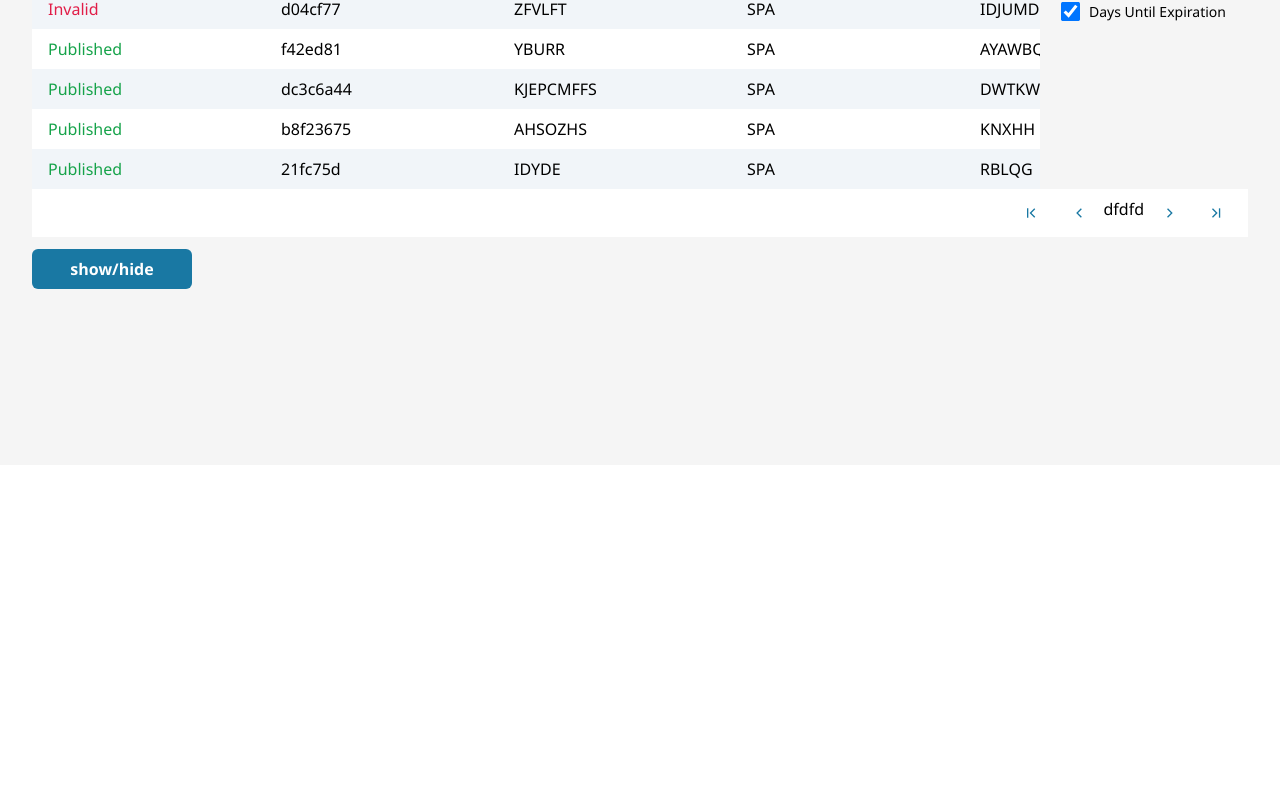
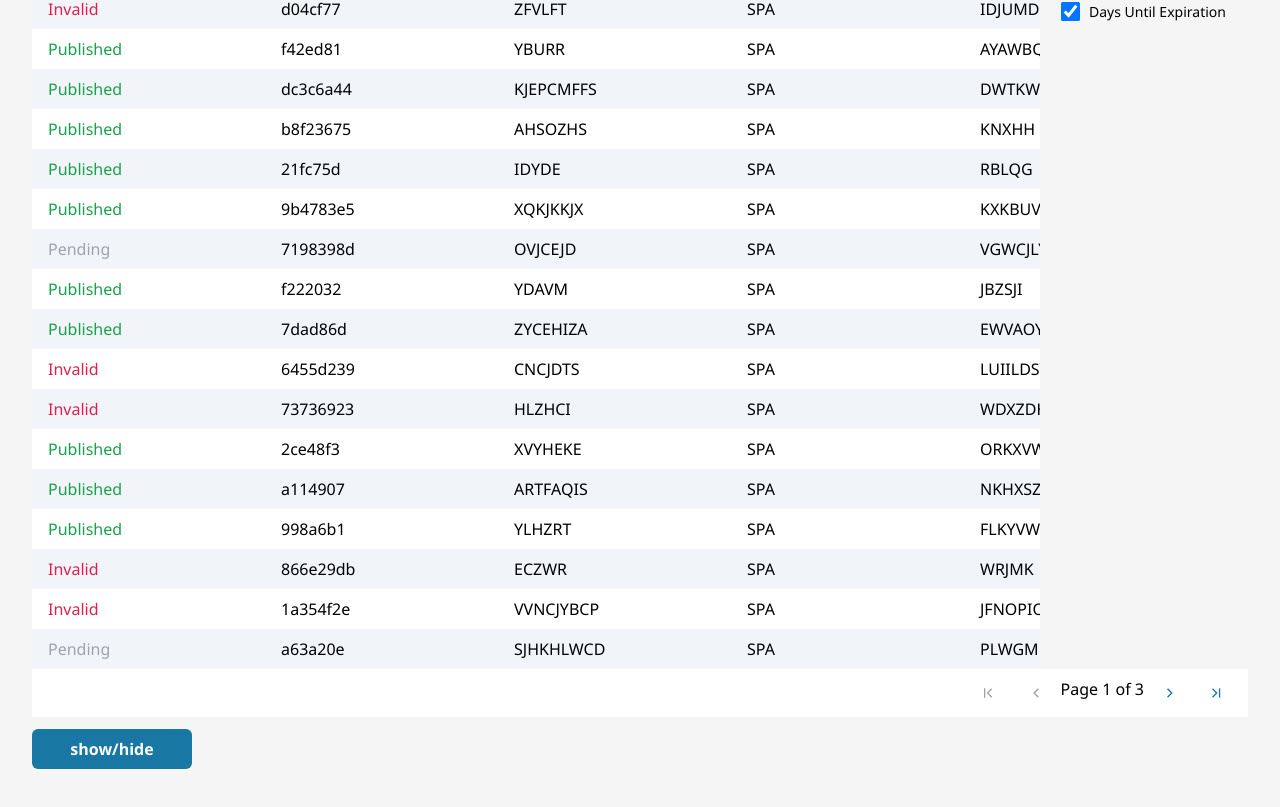
Before and after one commit to haizzten/2nd-exam, a React (Create React App) app: page / in a window 1280 px wide. Shown: the part 1103-1910 px from the top of the page. Before the commit the page ends 1568 px from the top, so only its background shows below. Built offline with nearby package versions, Linux system fonts and the light colour scheme.

Commit message:
Completed the Paging component

```diff
--- a/src/components/Button/index.jsx
+++ b/src/components/Button/index.jsx
@@ -2,6 +2,7 @@ function Button({ bgColor = "bg-button", children, ...props }) {
     return (
         <>
             <button
+                disabled={props.dis}
                 onClick={props.onClick}
                 className={`rounded-md bg-button hover:saturate-150 active:bg-sky-800 my-3 h-10 w-40 text-white font-semibold transform duration-200`}
             >
@@ -13,6 +14,7 @@ function Button({ bgColor = "bg-button", children, ...props }) {
 function BorderButton({ children, ...props }) {
     return (
         <button
+            disabled={props.dis}
             onClick={props.onClick}
             className={`rounded-md border border-button text-button hover:bg-button hover:text-white active:bg-sky-800 transform duration-200 my-3 h-10 px-3`}
         >
@@ -23,8 +25,9 @@ function BorderButton({ children, ...props }) {
 function SmallButton({ children, ...props }) {
     return (
         <button
+            disabled={props.disable}
             onClick={props.onClick}
-            className="rounded border-button text-button hover:bg-button hover:text-white active:bg-sky-800 transform duration-200 mx-2 p-2"
+            className="rounded border-button text-button hover:bg-button hover:text-white active:bg-sky-800 disabled:bg-transparent disabled:text-zinc-400 transform duration-200 mx-2 p-2"
         >
             {children}
         </button>
--- a/src/feature/Agreement/Agreement.jsx
+++ b/src/feature/Agreement/Agreement.jsx
@@ -5,10 +5,11 @@ import ColumnData from "./ColumnData";
 import TableHeader from "./TableHeader";
 import Paging from "./Paging";
 import Button from "../../components/Button";
-
+import DataSeed from "../DataSeed";
 function Agreements({ ...props }) {
     const [start, setStart] = useState(0);
-    const [count, setCount] = useState(10);
+    const [count, setCount] = useState(22);
+    const total = DataSeed.length;
     const [showList, setShowList] = useState(true);
 
     const [AgreementFields, dispatch] = useContext(AgreementContext);
@@ -62,6 +63,7 @@ function Agreements({ ...props }) {
                     setStart={setStart}
                     count={count}
                     setCount={setCount}
+                    total={total}
                 ></Paging>
                 <Button
                     onClick={() => {
--- a/src/feature/Agreement/Paging.jsx
+++ b/src/feature/Agreement/Paging.jsx
@@ -6,22 +6,40 @@ import {
     CgPushChevronRight,
 } from "react-icons/cg";
 
-function Paging({ ...props }) {
+function Paging({ total, start, setStart, count, setCount, ...props }) {
+    let canNext = start + count < total;
+    let canPrev = start >= count;
+    let currentPage = 1 + start / count;
+    let totalPages = Math.ceil(total / count);
+    function goPrev() {
+        if (canPrev) setStart((start) => (start -= count));
+    }
+    function goNext() {
+        if (canNext) setStart((start) => (start += count));
+    }
+    function goFirst() {
+        if (canPrev) setStart(0);
+    }
+    function goLast() {
+        if (canNext) setStart((Math.ceil(total / count) - 1) * count);
+    }
     return (
         <div className="flex justify-end bg-white p-2">
             <div className="flex justify-between">
-                <SmallButton>
-                    <CgPushChevronLeft />
+                <SmallButton disable={!canPrev} onClick={goFirst}>
+                    <CgPushChevronLeft className={`${canPrev ? "" : ""}`} />
                 </SmallButton>
-                <SmallButton>
-                    <CgChevronLeft />
+                <SmallButton disable={!canPrev} onClick={goPrev}>
+                    <CgChevronLeft className={`${canPrev ? "" : ""}`} />
                 </SmallButton>
-                <span>dfdfd</span>
-                <SmallButton>
-                    <CgChevronRight />
+                <span>
+                    Page {currentPage} of {totalPages}
+                </span>
+                <SmallButton disable={!canNext} onClick={goNext}>
+                    <CgChevronRight className={`${canNext ? "" : ""}`} />
                 </SmallButton>
-                <SmallButton>
-                    <CgPushChevronRight />
+                <SmallButton disable={!canNext} onClick={goLast}>
+                    <CgPushChevronRight className={`${canNext ? "" : ""}`} />
                 </SmallButton>
             </div>
         </div>
```
Also changed, not shown: src/feature/Agreement/ColumnData.jsx (+1 -9 lines).
